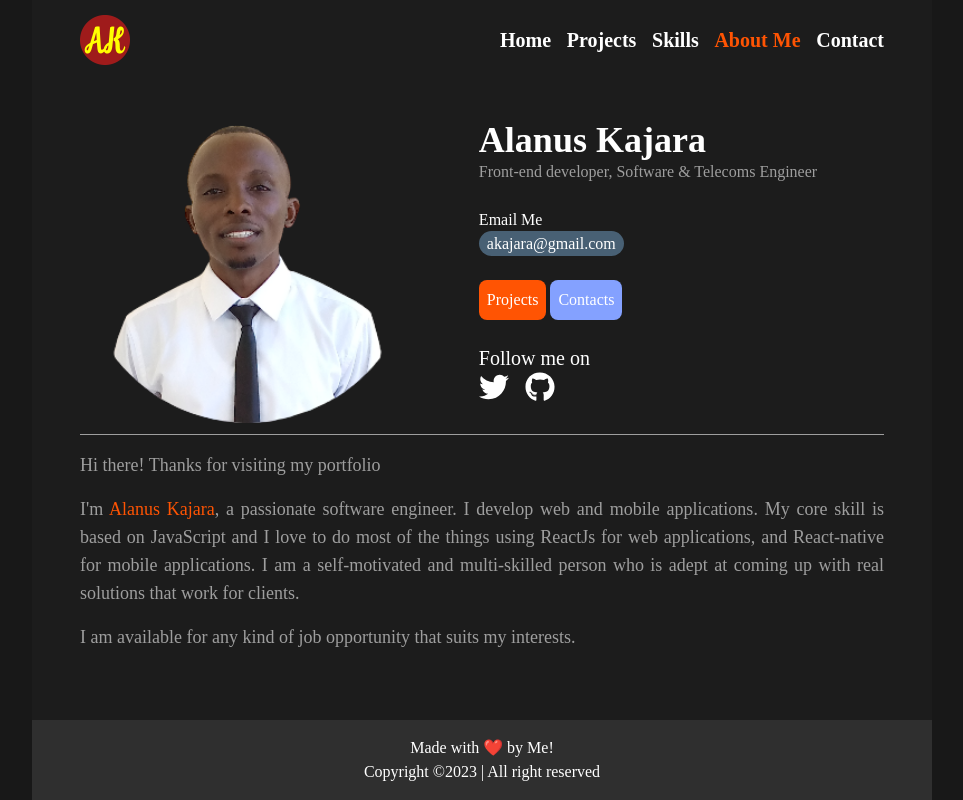
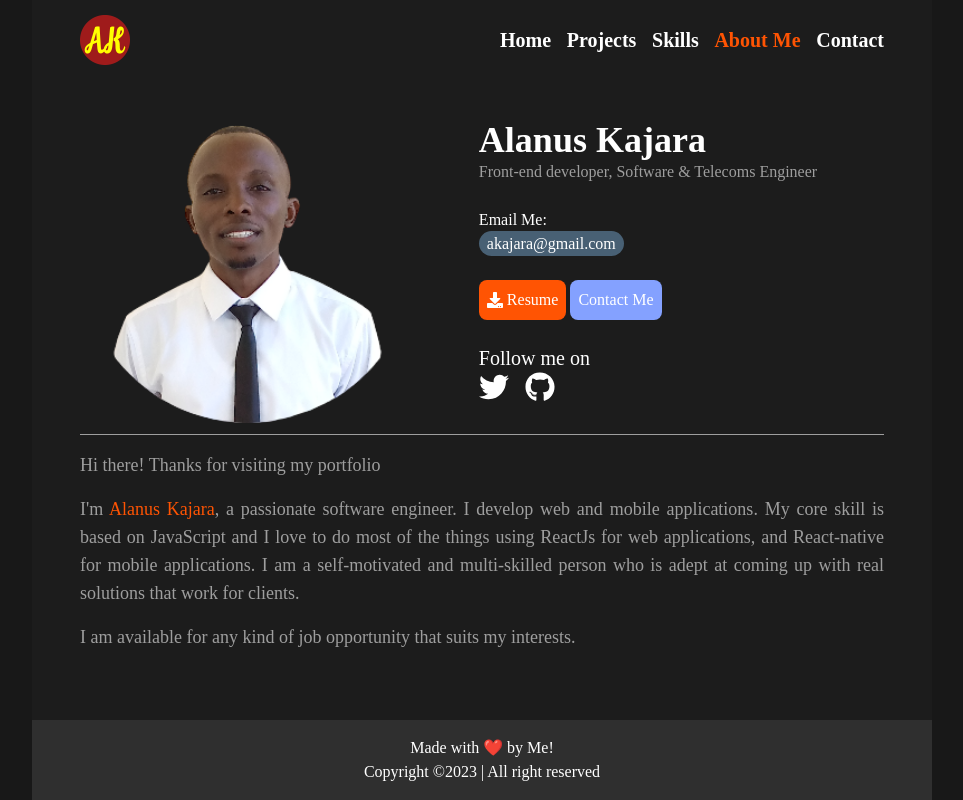
Before and after one commit to AlanusK/my-portfolio, a React (Create React App) app: page /about-me in a window 1280 px wide. Shown: the whole page, without its empty margins (158-1121 px from the left). Built offline with nearby package versions, Linux system fonts and the light colour scheme.

Commit message:
add resume

```diff
--- a/src/pages/aboutMe/AboutMe.js
+++ b/src/pages/aboutMe/AboutMe.js
@@ -1,8 +1,7 @@
 import React from 'react';
 import profile from '../../resources/images/profile.png';
-import { FaLinkedin, FaTwitter, FaGithub } from 'react-icons/fa'
-import { AiOutlineLink } from 'react-icons/ai';
-import { Link } from 'react-router-dom';
+import Resume from '../../resources/documents/Alanus-resume.pdf'
+import { FaTwitter, FaGithub, FaDownload } from 'react-icons/fa'
 import { useNavigate } from 'react-router-dom';
 
 export const AboutMe = () => {
@@ -23,7 +22,7 @@ export const AboutMe = () => {
                         <p className='text-white-dark text-base font-thin'>Front-end developer, Software & Telecoms Engineer</p>
                     </div>
                     <div className='my-6'>
-                        <h6>Email Me</h6>
+                        <h6>Email Me:</h6>
                         <a href='mailto:akajara@gmail.com'>
                             <span className='bg-secondary-dark rounded-3xl py-1 px-2 hover:bg-secondary-default'>
                                 akajara@gmail.com
@@ -31,17 +30,20 @@ export const AboutMe = () => {
                         </a>
                     </div>
                     <div className='my-6 flex gap-x-1 justify-center md:justify-start'>
-                        <button
-                            className='bg-primary-default rounded-lg p-2 transition ease-in-out delay-150 hover:-translate-y-1 hover:scale-110 duration-300'
-                            onClick={() => navigate('/projects')}
+                        <a
+                            className='flex items-center justify-center gap-1 bg-primary-default rounded-lg p-2 transition ease-in-out delay-150 hover:-translate-y-1 hover:scale-110 duration-300'
+                            href={Resume}
+                            target="_blank"
+                            rel="noopener noreferrer"
                         >
-                            Projects
-                        </button>
+                            <FaDownload />
+                            Resume
+                        </a>
                         <button
                             className='bg-secondary-default rounded-lg p-2 transition ease-in-out delay-150 hover:-translate-y-1 hover:scale-110 duration-300'
                             onClick={() => navigate('/contact')}
                         >
-                            Contacts
+                            Contact Me
                         </button>
                     </div>
                     <div className='my-6'>
@@ -73,8 +75,6 @@ export const AboutMe = () => {
                 </p>
                 <p>I am available for any kind of job opportunity that suits my interests.</p>
             </div>
-
-
         </div>
     )
 }
```
Also changed, not shown: 1 other file (tests, documents, lock files or other folders).
